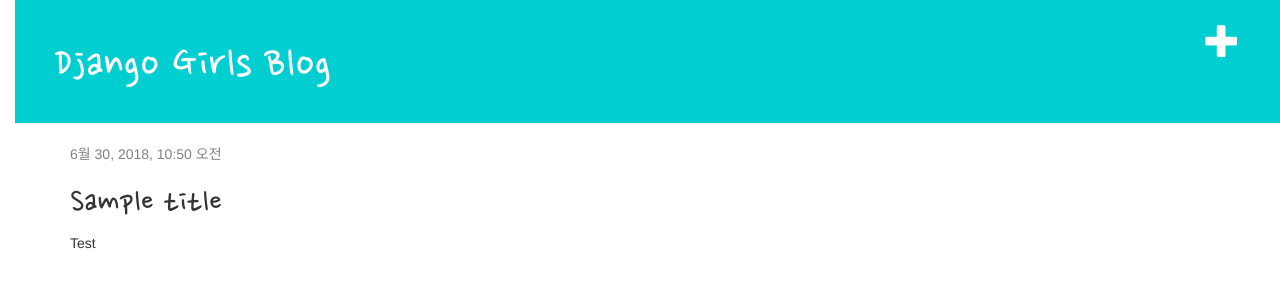
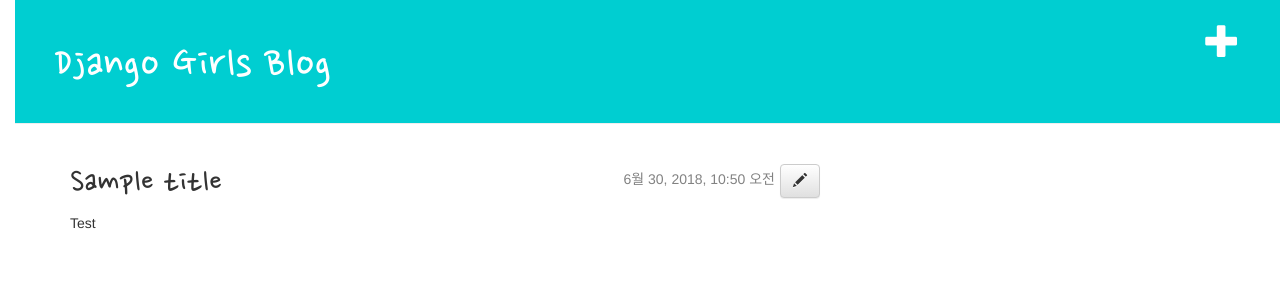
Before and after one commit to kimsangyeon/django_editor, a Django app: page /post/2 in a window 1280 px wide. Shown: the top 300 px of the page. Run offline with Django 3.2, Linux system fonts and the light colour scheme; data comes from the database, SQL or seed files in the repository; some libraries are stand-ins or nearby versions.

Commit message:
django_editor - 작성된글 post_edit 기능 추가

```diff
--- a/blog/static/css/blog.css
+++ b/blog/static/css/blog.css
@@ -27,8 +27,14 @@
     font-family: 'Nanum Pen Script', cursive;
 }
 
+.edit-btn {
+    float: right;
+}
+
 .date {
     color: #828282;
+    margin: 5px;
+    float: right;
 }
 
 .save {
--- a/blog/templates/blog/post_detail.html
+++ b/blog/templates/blog/post_detail.html
@@ -2,6 +2,7 @@
 
 {% block content %}
 <div class="post">
+    <a class="btn btn-default edit-btn" href="{% url 'post_edit' pk=post.pk %}"><span class="glyphicon glyphicon-pencil"></span></a>
     {% if post.published_date %}
     <div class="date">
         {{ post.published_date }}
--- a/blog/urls.py
+++ b/blog/urls.py
@@ -5,4 +5,5 @@
     path('', views.post_list, name='post_list'),
     path('post/<int:pk>', views.post_detail, name='post_detail'),
     path('post/new',  views.post_new, name='post_new'),
+    path('post/<int:pk>/edit', views.post_edit, name='post_edit'),
 ]
--- a/blog/views.py
+++ b/blog/views.py
@@ -23,3 +23,17 @@
     else :
         form = PostForm()
     return render(request, 'blog/post_edit.html', {'form': form})
+
+def post_edit(request, pk):
+    post = get_object_or_404(Post, pk=pk)
+    if request.method == "POST":
+        form = PostForm(request.POST, instance=post)
+        if form.is_valid():
+            post = form.save(commit=False)
+            post.author = request.user
+            post.published_date = timezone.now()
+            post.save()
+            return redirect('post_detail', pk=post.pk)
+    else:
+        form = PostForm(instance=post)
+    return render(request, 'blog/post_edit.html', {'form': form})
```
